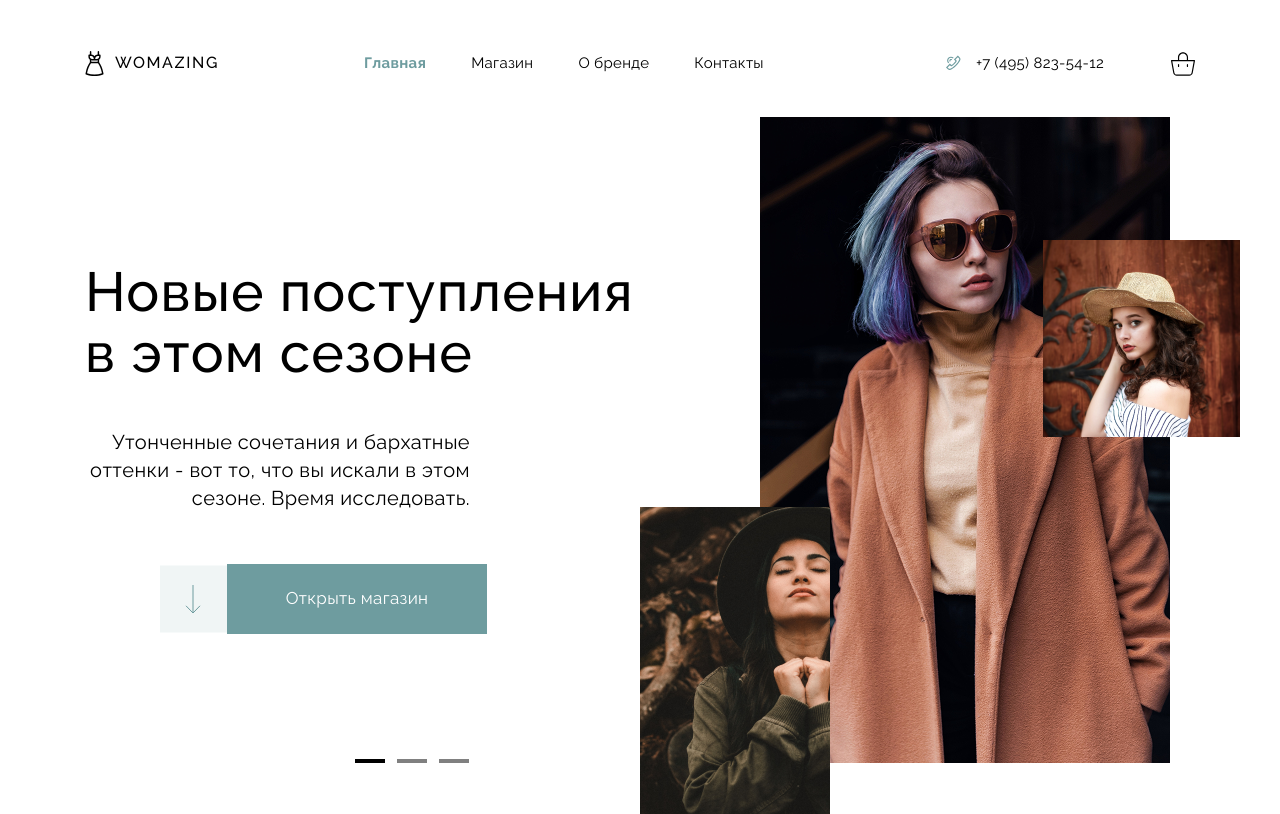
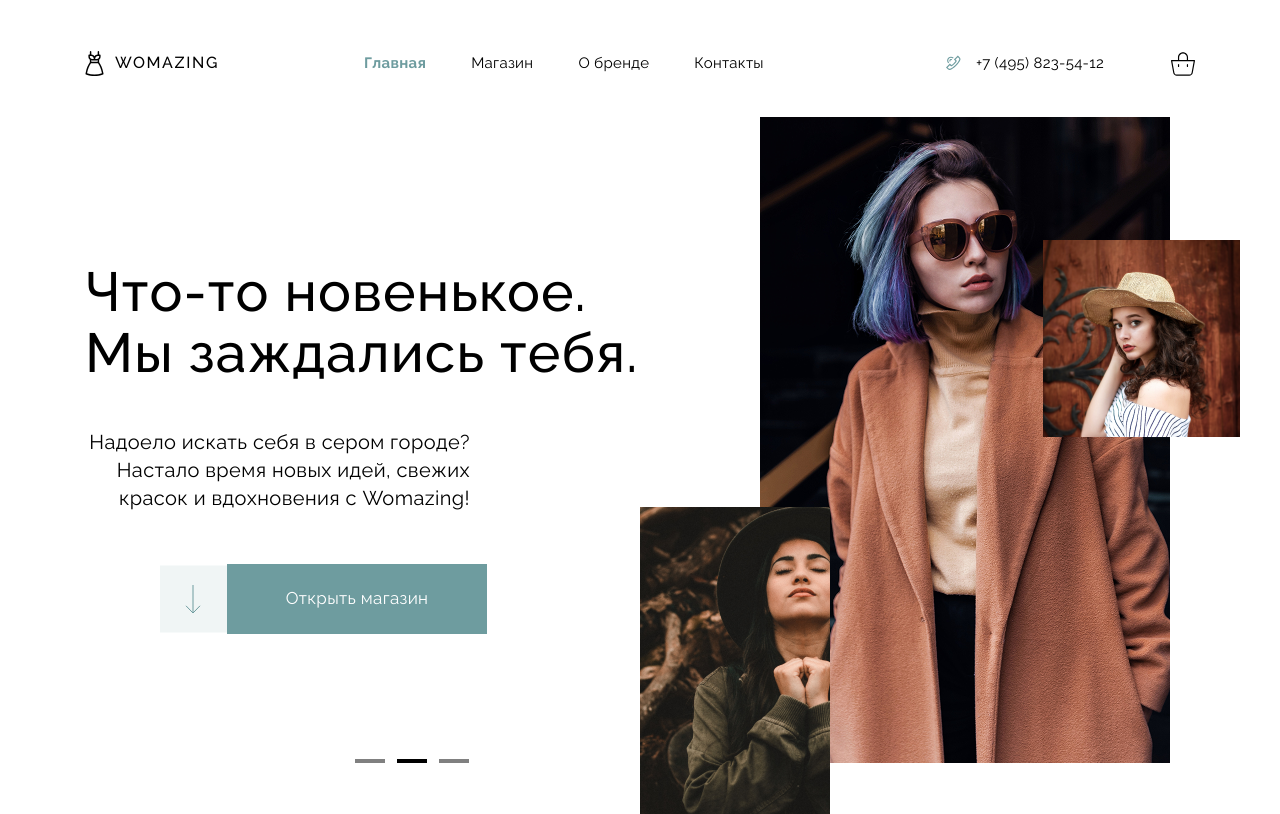
Before and after one commit to VladLesun/react-ts-womazing, a React (Vite) app: page / in a window 1280 px wide. Shown: the top 814 px of the page. Built offline with nearby package versions, Linux system fonts and the light colour scheme; no server answers; the database is empty.

Commit message:
feat: add auto-swipe slides in hero

```diff
--- a/src/components/UI/Sliders/HeroSlider/HeroSlider.jsx
+++ b/src/components/UI/Sliders/HeroSlider/HeroSlider.jsx
@@ -1,5 +1,5 @@
 import cn from 'classnames';
-import { useState } from 'react';
+import { useEffect, useState } from 'react';
 import Button from '../../Button/Button';
 import SliderBar from '../SliderBar/SliderBar';
 import s from './HeroSlider.module.scss';
@@ -21,6 +21,14 @@
 
 function HeroSlider({ onClick }) {
 	const [activeId, setActiveId] = useState(0);
+
+	useEffect(() => {
+		const interval = setInterval(() => {
+			setActiveId(prev => (prev + 1) % slides.length);
+		}, 5000);
+
+		return () => clearInterval(interval);
+	}, []);
 	return (
 		<div className={s.slider}>
 			{slides?.map((slide, index) => (
```
